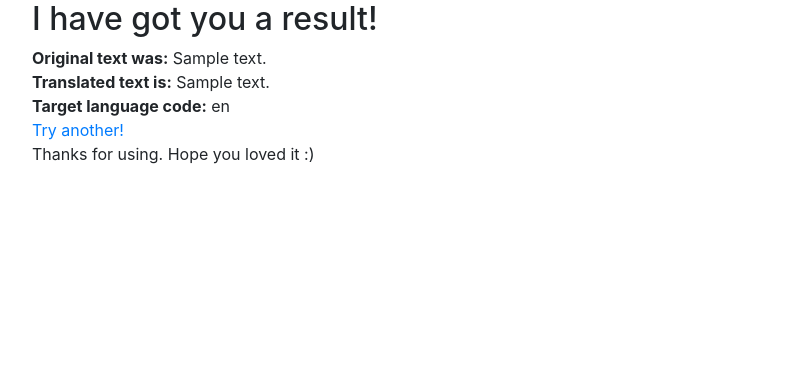
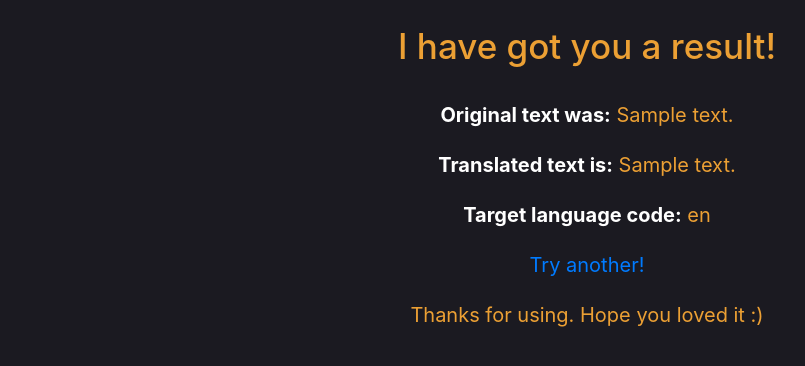
Before and after one commit to manoj24vvr/nmt_deploy_demo, a Flask app: template templates/results.html in a window 1280 px wide. Shown: the top 366 px of the page, without its empty margins (53-858 px from the left). Run offline with Flask 2, Linux system fonts and the light colour scheme; the template is opened without the code that fills it: most values are stand-ins (such as "Sample title", 1, 10 or a date in 2020).

Commit message:
Add files via upload

```diff
--- a/templates/results.html
+++ b/templates/results.html
@@ -6,6 +6,24 @@
         <link rel="stylesheet" href="https://cdn.jsdelivr.net/npm/bootstrap@4.5.3/dist/css/bootstrap.min.css"
         integrity="sha384-TX8t27EcRE3e/ihU7zmQxVncDAy5uIKz4rEkgIXeMed4M0jlfIDPvg6uqKI2xXr2" crossorigin="anonymous">
         <title>Translator </title>
+        <style>
+            body{
+                background-color: rgb(27, 26, 33);
+                color: rgb(236, 160, 52);
+                font-size: 20px;
+                text-align: center;
+            }
+            h2{
+                font-size: 35px;
+                padding: 15px;
+            }
+            strong{
+                color: white;
+            }
+            div{
+                padding: 10px;
+            }
+        </style>
     </head>
     <body>
         <div class="container">
```
